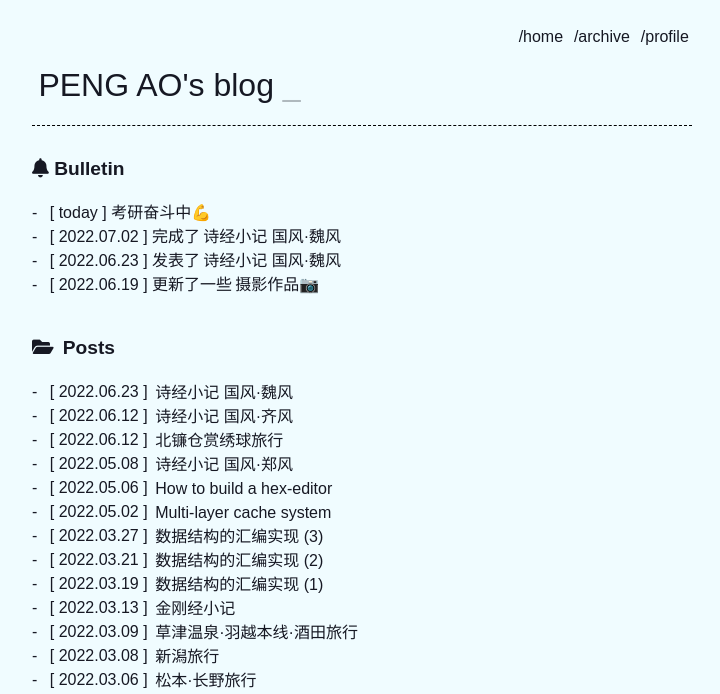
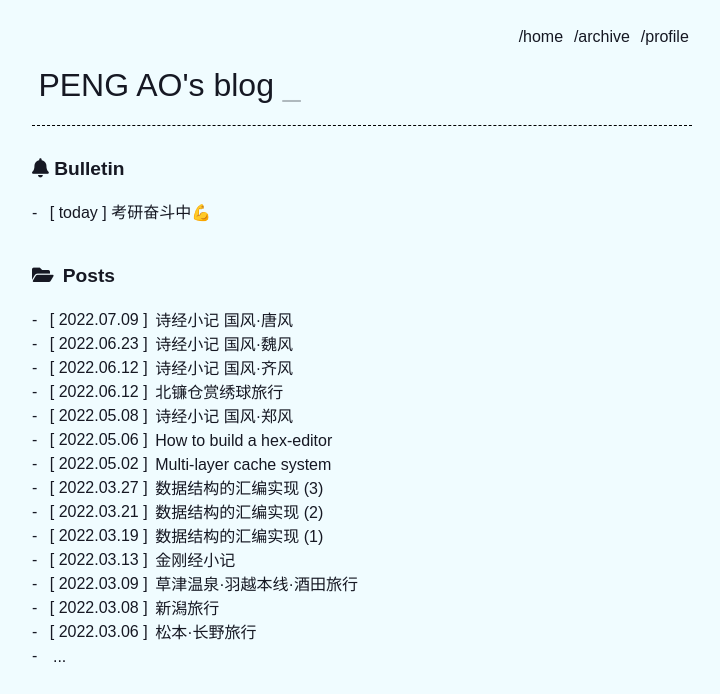
Before and after one commit to PENG-AO/PENG-AO.github.io, a Jekyll site: the page built from index.md, in a window 1280 px wide. Shown: the top 694 px of the page, without its empty margins (278-998 px from the left). Built offline with Jekyll 4.4.1, drawn with Linux system fonts in a browser that asks for light colours; a style sheet for code colours, icons or effects is not loaded; some of the changed lines change nothing that is shown.

Commit message:
feat: post 诗经·唐风

```diff
--- a/_data/bulletin.yml
+++ b/_data/bulletin.yml
@@ -1,11 +1,2 @@
-- tag: 2022.06.19
-  info: 更新了一些<a href="/projects/Days in Japan (4).html">摄影作品📷</a>
-
-- tag: 2022.06.23
-  info: 发表了<a href="/2022/06/23/shijing-1-9.html">诗经小记 国风·魏风</a>
-
-- tag: 2022.07.02
-  info: 完成了<a href="/2022/06/23/shijing-1-9.html">诗经小记 国风·魏风</a>
-
 - tag: today
   info: 考研奋斗中💪
--- /dev/null
+++ b/_posts/2022-07-09-shijing-1-10.md
@@ -0,0 +1,42 @@
+---
+layout: post
+title: 诗经小记 国风·唐风
+tags: 古典
+---
+
+# 1. 简介
+
+《唐风》即唐地的歌谣。古唐国相传为帝尧的旧都。位于今太原、平阳一带。周初，周成王封其弟叔虞于唐。后改国号为晋，唐风也是晋风。后赵、魏、韩三家分晋地，晋国遂灭。所存诗篇可能产生于春秋早期及以前。
+
+# 2. 小记
+
+- 蟋蟀：生活有多态，诸事皆人为。来一事，乐一事，尽一事。享受其中，未有逾其矩者。
+- 山有枢：及时行乐主义也者。虽非己之主张，但也绝非不可理解。若能因此调整一天的心情也实为上策。
+
+<div class="video-frame"><iframe src="https://www.youtube.com/embed/H7HmzwI67ec" title="YouTube video player" frameborder="0" allowfullscreen></iframe></div>
+
+- 扬之水：融情于山水，畅快之致。
+
+> 欧阳修《采桑子》
+> 轻舟短棹西湖好，
+> 绿水逶迤，芳草长堤，
+> 隐隐笙歌处处随。
+> 无风水面琉璃滑，
+> 不觉船移，微动涟漪，
+> 惊起沙禽掠岸飞。
+
+- 椒聊：客观诗，祝多子多福，大意与《周南·螽斯》同。
+- 绸缪
+- 杕杜
+- 羔裘
+- 鸨羽
+- 无衣
+- 有杕之杜
+- 葛生
+- 采苓
+
+# 3. 更新记录
+
+- [ 2022.07.09 ] 添加了《蟋蟀》的小记
+- [ 2022.07.12 ] 添加了《山有枢》以及《扬之水》的小记
+- [ 2022.07.13 ] 添加了《椒聊》的小记
--- a/assets/pages/诗经小记.md
+++ b/assets/pages/诗经小记.md
@@ -19,7 +19,7 @@
 - [国风·郑风](/2022/05/08/shijing-1-7.html)
 - [国风·齐风](/2022/06/12/shijing-1-8.html)
 - [国风·魏风](/2022/06/23/shijing-1-9.html)
-- [国风·唐风](/2021/11/27/shijing-1-10.html)
+- [国风·唐风](/2022/07/09/shijing-1-10.html)
 - [国风·秦风](/2021/11/27/shijing-1-11.html)
 - [国风·陈风](/2021/11/27/shijing-1-12.html)
 - [国风·桧风](/2021/11/27/shijing-1-13.html)
```
